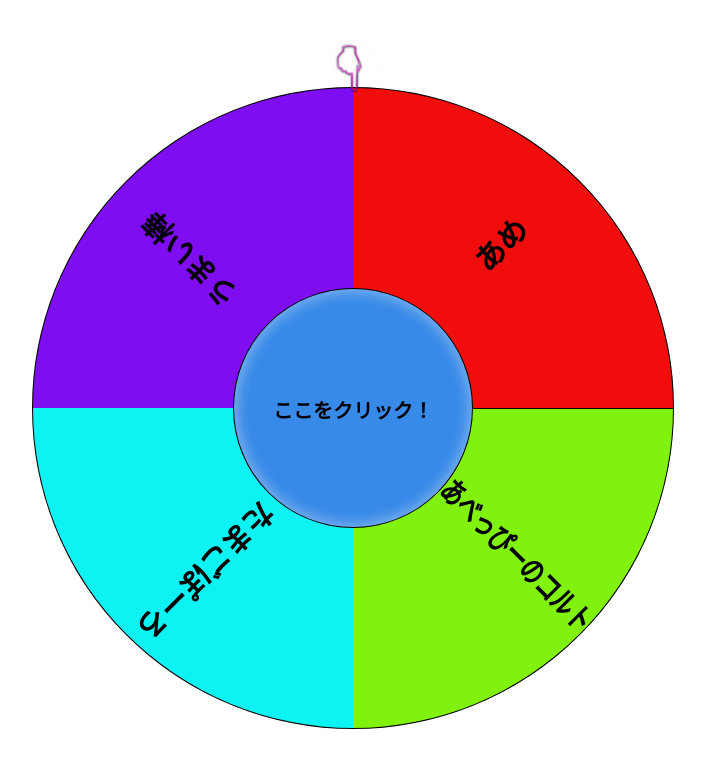
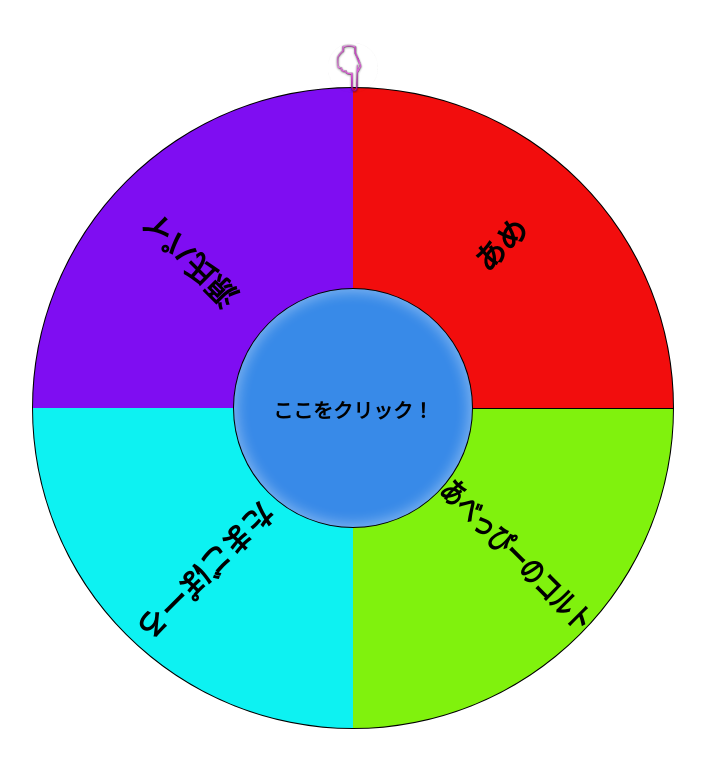
Before and after one commit to Azoay/roulette, a plain HTML site: page docs/index.html in a window 1280 px wide. Shown: the whole page, without its empty margins (55-760 px from the left). Drawn offline with Linux system fonts and the light colour scheme.

Commit message:
[fix] アイテム

```diff
--- a/docs/index.html
+++ b/docs/index.html
@@ -12,7 +12,7 @@
             var items = {
                 0: "あべっぴーのコルト",
                 1: "たまごぽーろ",
-                2: "うまい棒",
+                2: "源氏パイ",
                 3: "あめ",
             };
             $('#canvas').rouletteWheel({
```
